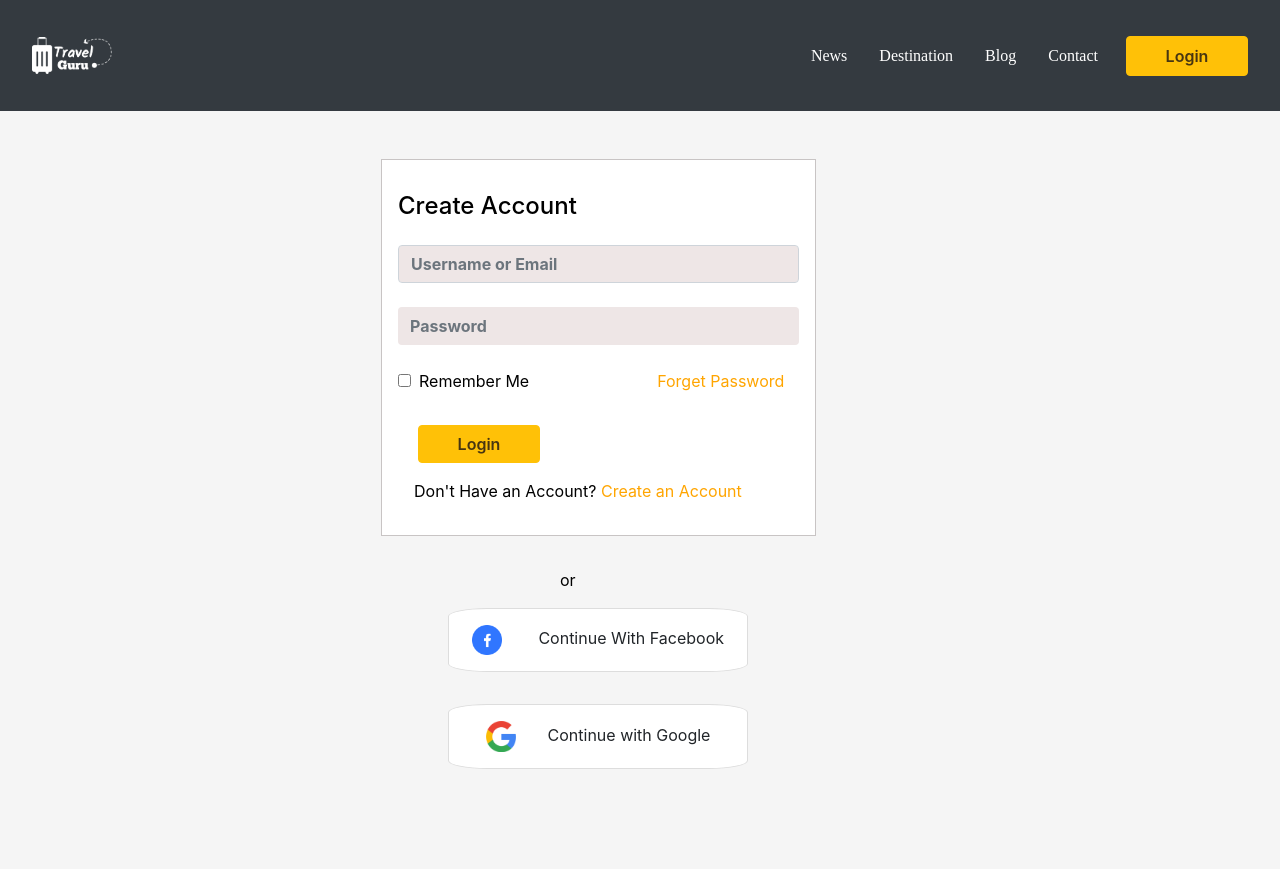
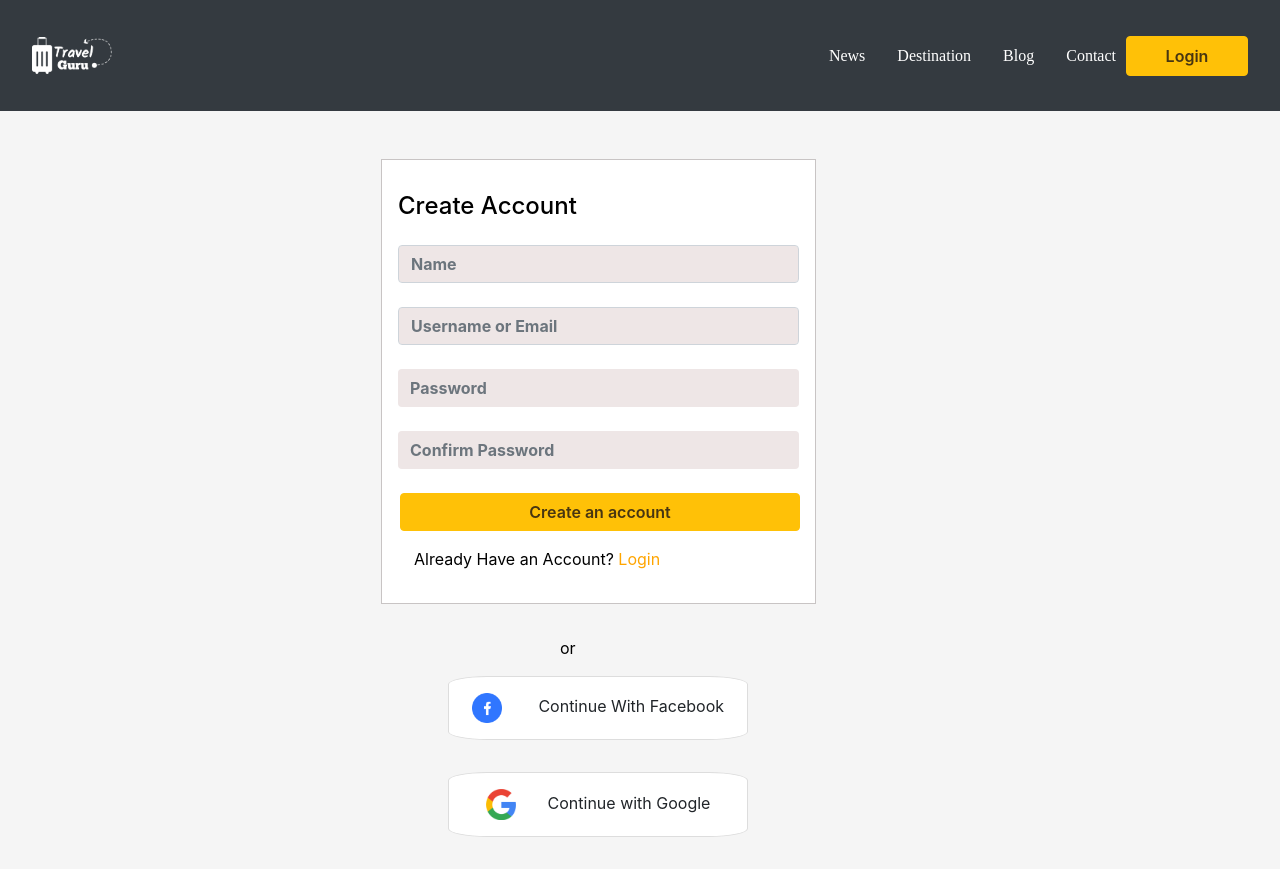
Before and after one commit to Arefin6/Travel-Agency-Website-React-Firebase, a React (Create React App) app: page /login in a window 1280 px wide. Both pictures are taken after a click on the link "Create an Account". Before the commit the page ends 801 px from the top, so only its background shows below. Built offline with nearby package versions, Linux system fonts and the light colour scheme.

Commit message:
Authentication finished

```diff
--- a/src/components/HomeNav/HomeNav.css
+++ b/src/components/HomeNav/HomeNav.css
@@ -52,7 +52,7 @@
 }
 .btn-warning{
   color:rgba(27, 20, 20, 0.808);
-  margin-left: 20px;
+  margin-left: 2px;
   font-weight: 600;
   width:122px;
 }
--- a/src/components/HomeNav/HomeNav.js
+++ b/src/components/HomeNav/HomeNav.js
@@ -34,7 +34,7 @@ const HomeNav = () => {
             <li class="nav-item">
               <a class="nav-link" href="#">Contact</a>
             </li>
-            <Link to="/login" className="btn btn-warning">Login</Link>
+            <Link to="/login" className="btn btn-warning ml-4">Login</Link>
           </ul>
 
         </div>
--- a/src/components/Login/Login.js
+++ b/src/components/Login/Login.js
@@ -18,6 +18,16 @@ const Login = () => {
     const location = useLocation();
     const [newUser,setNewUser] = useState(false);
     let { from } = location.state || { from: { pathname: "/" } };
+
+    const [user,setUser] = useState({
+      name:'',
+      email:'',
+      password:'',
+      confirmPassword:'',
+      error:''
+
+    });
+
     var gProvider = new firebase.auth.GoogleAuthProvider();
     var fProvider = new firebase.auth.FacebookAuthProvider();
     const handleGoogleSignIn = () =>{
@@ -58,29 +68,107 @@ const Login = () => {
   }
 
   const handleNewUser = () =>{
-    setNewUser(true);
+    setNewUser(!newUser);
+   }
+//    var passwordValue;
+//    var conPasswordValue;
+//    const handleBlurPassword = (e) =>{
+//         passwordValue=e.target.value;
+//         return passwordValue;
+//    }
+//    const handleBlurConfirm = (e) =>{
+//     conPasswordValue=e.target.value;
+// }
+//  console.log(passwordValue,conPasswordValue);
+
+const handleBlur = (e)=>{
+
+  const newUserInfo = {...user};
+   newUserInfo[e.target.name] = e.target.value;
+   setUser(newUserInfo);
+
+  }
+  const handleSubmit = (e) =>{
+
+      const {password,confirmPassword,email} = user;
+
+     if(password !== confirmPassword){
+      alert("Password did not match");
+     }
+     else{
+      firebase.auth().createUserWithEmailAndPassword(user.email, user.password)
+      .then(res => {
+        const newUserInfos = {...user};
+        setUser(newUserInfos);
+         setLoggedInUser(newUserInfos);
+          history.replace(from);
+
+      })
+      .catch(function(error) {
+        // Handle Errors here.
+        var errorCode = error.code;
+        var errorMessage = error.message;
+        const newUserInfo ={...user};
+        newUserInfo.error =errorMessage;
+        setUser(newUserInfo);
+        // console.log(errorMessage);
+        // ...
+      })
+     }
+
+
+
+    e.preventDefault();
 }
-  const handleLogin = () =>{
-    console.log("Login mama");
-}
+ const handleLogin = (e) =>{
+
+  firebase.auth().signInWithEmailAndPassword(user.email, user.password)
+  .then(res =>{
+      const newUserInfos ={...user};
+      setUser(newUserInfos);
+
+      setLoggedInUser(newUserInfos);
+
+      history.replace(from);
+
+      console.log("success");
+  })
+  .catch(function(error) {
+    // Handle Errors here.
+        var errorMessage = error.message;
+        const newUserInfo ={...user};
+        newUserInfo.error =errorMessage;
+        setUser(newUserInfo);
+        console.log(errorMessage);
+    // ...
+  });
+
+  e.preventDefault();
+ }
     return (
         <div>
            <Header></Header>
-           {!newUser && <form>
+           {!newUser &&
+           <form onSubmit={handleLogin}>
                 <div className="row container p-5 ">
                  <div className="offset-md-4 col-md-5 offset-md-3 login-form">
+                 { user.error &&
+                  <p className="alert alert-danger" role="alert">{user.error}</p>
+                }
                   <h4 className="mb-4 mt-3">Login</h4>
 
                  <input type="text" className="form-control mb-4" style={{color:"#070606",
-                    backgroundColor:"#eee6e6",fontWeight:"bold"}} placeholder="Username or Email"/>
-                 <input type="password" className="form-control" placeholder="Password" />
+                    backgroundColor:"#eee6e6",fontWeight:"bold"}} placeholder="Username or Email" name="email" required
+                    onBlur={handleBlur}/>
+                 <input type="password" className="form-control" placeholder="Password" name="password" required
+                  onBlur={handleBlur}/>
                    <div className="mt-4">
                    <input type="checkbox" className="mr-2" name="RemmberMe"/>
                    <label htmlFor="RememberMe">Remember Me</label>
                    <a href="#" className="forgetPas log-ancor">Forget Password</a>
                    </div>
-                 <button className="btn btn-warning log-btn mt-4 mb-3"onClick={handleLogin}>Login</button>
-                  <p className="ml-3">Don't Have an Account? <a className="log-ancor" onClick={handleNewUser}>Create an Account</a></p>
+                 <input type="submit" value="Login" className="btn btn-warning log-btn mt-4 mb-3" style={{width:"400px"}} />
+                  <p className="ml-3">Don't Have an Account? <a className="log-ancor" onClick={() => handleNewUser()}>Create an Account</a></p>
                  </div>
 
                 </div>
@@ -88,21 +176,26 @@ const Login = () => {
             }
             {
               newUser &&
-              <form>
-              <div className="row container p-5 ">
+            <form onSubmit={handleSubmit}>
+              <div className="row container p-5" >
                <div className="offset-md-4 col-md-5 offset-md-3 login-form">
+                { user.error &&
+                  <p className="alert alert-danger" role="alert">{user.error}</p>
+                }
                 <h4 className="mb-4 mt-3">Create Account</h4>
 
+                <input type="text" className="form-control mb-4" style={{color:"#070606",
+                  backgroundColor:"#eee6e6",fontWeight:"bold"}} placeholder="Name" name="name" onBlur={handleBlur} required />
+
                <input type="text" className="form-control mb-4" style={{color:"#070606",
-                  backgroundColor:"#eee6e6",fontWeight:"bold"}} placeholder="Username or Email"/>
-               <input type="password" className="form-control" placeholder="Password" />
-                 <div className="mt-4">
-                 <input type="checkbox" className="mr-2" name="RemmberMe"/>
-                 <label htmlFor="RememberMe">Remember Me</label>
-                 <a href="#" className="forgetPas log-ancor">Forget Password</a>
-                 </div>
-               <button className="btn btn-warning log-btn mt-4 mb-3"onClick={handleLogin}>Login</button>
-                <p className="ml-3">Don't Have an Account? <a className="log-ancor" onClick={handleNewUser}>Create an Account</a></p>
+                  backgroundColor:"#eee6e6",fontWeight:"bold"}} placeholder="Username or Email" name="email" onBlur={handleBlur} required />
+
+               <input type="password" className="form-control" placeholder="Password" name="password" onBlur={handleBlur} required/>
+
+               <input type="password" className="form-control mt-4" placeholder="Confirm Password" name="confirmPassword" onBlur={handleBlur} required />
+
+               <input type="submit" value="Create an account" className="btn btn-warning log-btn mt-4 mb-3"style={{width:"400px"}} />
+                <p className="ml-3">Already Have an Account? <a className="log-ancor" onClick={ () =>handleNewUser()}>Login</a></p>
                </div>
 
               </div>
--- a/src/components/PrivateRoute/PrivateRoute.js
+++ b/src/components/PrivateRoute/PrivateRoute.js
@@ -8,7 +8,7 @@ const PrivateRoute = ({children,...rest}) => {
         <Route
         {...rest}
         render={({ location }) =>
-          loggedInUser.name ? (
+          loggedInUser.email ||loggedInUser.name ? (
             children
           ) : (
             <Redirect
```
